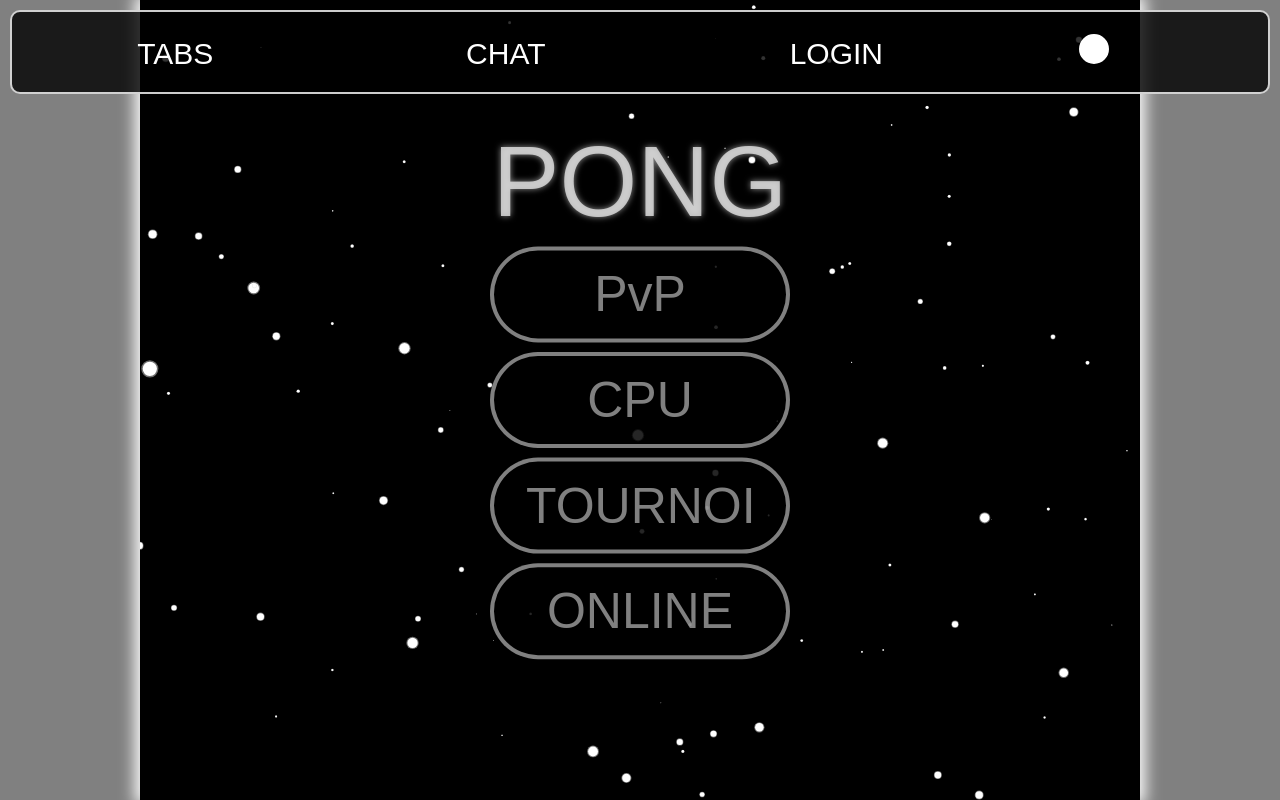
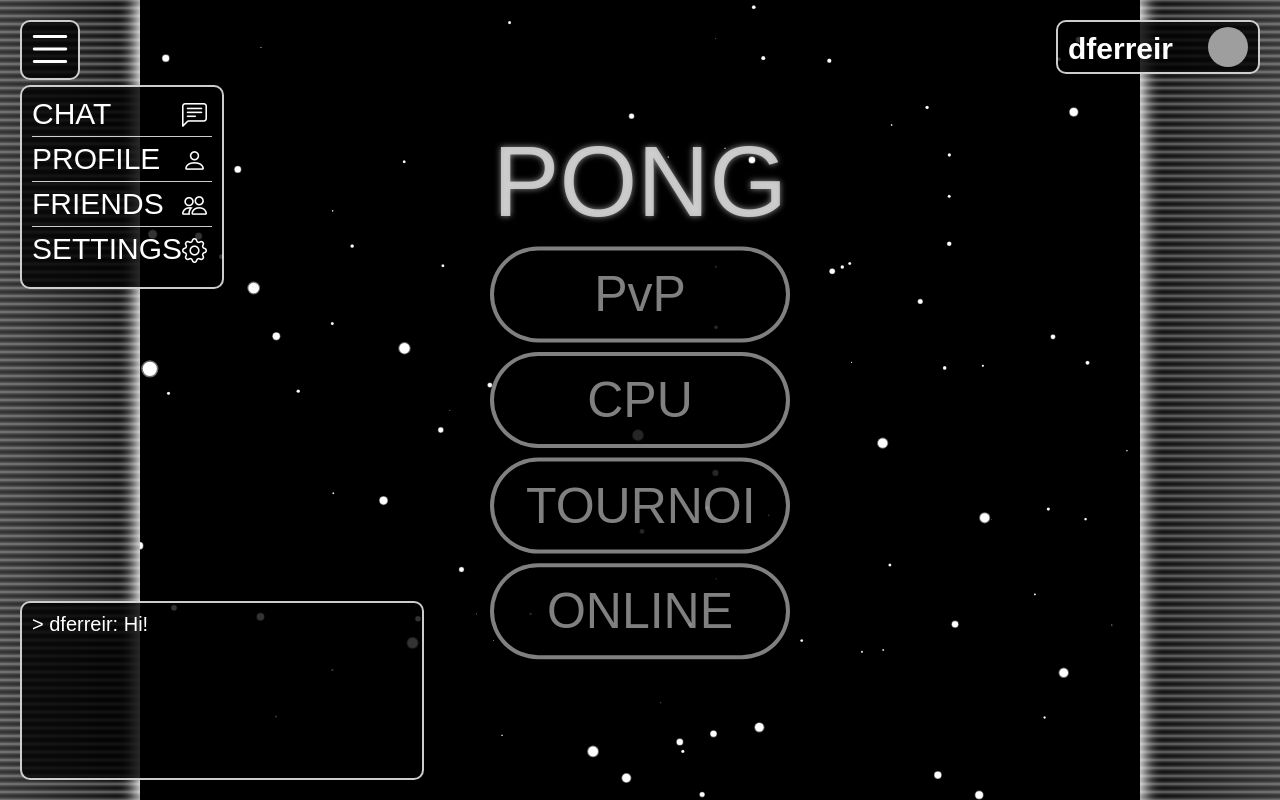
Before and after one commit to ritberg/ft_transcendence, a Django app: page /index/ in a window 1280 px wide. Run offline with Django 4.2, Linux system fonts and the light colour scheme; grey boxes are pictures that could not be loaded.

Commit message:
Added tabs, simple chat and profile, not controlled by JS yet

```diff
--- a/app/home_page/static/home_page/pong.js
+++ b/app/home_page/static/home_page/pong.js
@@ -55,7 +55,7 @@ async function GameMode(n) {
 	for (i = 0; i < 30; i++)
 	{
 		delta /= 1.05;
-		const opacity = i * 18;
+		const opacity = i * 4; //18
 		document.getElementById("game").style.background = "rgba(" + opacity + ", " + opacity + ", " + opacity + ", 1)";
 		await sleep(20);
 	}
--- a/app/home_page/templates/index.html
+++ b/app/home_page/templates/index.html
@@ -6,48 +6,142 @@
 		<meta name="viewport" content="width=device-width, initial-scale=1.0">
 		<title>(Ping) Pong</title>
 		<link rel="icon" type="image/x-icon" href="./favicon.ico">
+		<link rel="stylesheet" href="https://cdn.jsdelivr.net/npm/bootstrap-icons@1.5.0/font/bootstrap-icons.css">
 	</head>
 	<style>
 body {
-	/* background: radial-gradient(black, white); */
-	background: grey;
+	background: radial-gradient(lightgrey, black, grey);
 }
-	.horizontal-tab {
+	.profile-box {
 		background: rgba(0, 0, 0, .8);
 		position: absolute;
 		border: 2px solid rgba(255, 255, 255, .8);
 		border-radius: 10px;
-		top: 10px;
-		left: 10px;
-		right: 10px;
-		height: 80px;
+		top: 20px;
+		right: 20px;
+		height: 50px;
+		width: 200px;
+		cursor: pointer;
 		z-index: 1;
 	}
-	.horizontal-tab button {
+	.profile-box h6 {
+		position: absolute;
+		font-size: 30px;
+		font-family: "Arial";
+		color: white;
+		margin: 10px 10px;
+		text-align: left;
+	}
+	.profile-box img {
+		position: absolute;
+		height: 80%;
+		width: 40px;
+		overflow: hidden;
+		border-radius: 50%;
+		right: 10px;
+		top: 50%;
+		transform: translateY(-50%);
+	}
+	.chat-box {
+		background: rgba(0, 0, 0, .8);
+		position: absolute;
+		border: 2px solid rgba(255, 255, 255, .8);
+		border-radius: 10px;
+		bottom: 20px;
+		left: 20px;
+		height: 175px;
+		width: 400px;
+		z-index: 1;
+	}
+	.chat-box h6 {
+		position: absolute;
+		font-size: 20px;
+		font-family: "Arial";
+		color: white;
+		margin: 10px 10px;
+		font-weight: normal;
+	}
+	.vertical-tab {
+		background: rgba(0, 0, 0, .8);
+		position: absolute;
+		border: 2px solid rgba(255, 255, 255, .8);
+		border-radius: 10px;
+		top: 85px;
+		left: 20px;
+		height: 200px;
+		width: 200px;
+		z-index: 1;
+	}
+	.vertical-tab button {
 		position: relative;
-		margin: 10px 8%;
-		width: 10%;
-		height: 80%;
+		border: none;
+		border-bottom: 1px solid rgba(255, 255, 255, .8);
+		background: transparent;
+		color: white;
+		left: 50%;
+		transform: translateX(-50%);
 		font-size: 30px;
+		width: 90%;
+		padding: 5px 0px;
+		cursor: pointer;
+		text-align: left;
+	}
+	.vertical-tab i {
+		position: absolute;
+		font-size: 25px;
+		right: 5px;
+		top: 10px;
+	}
+	.vertical-tab button:first-child {
+		margin-top: 5px;
+	}
+	.vertical-tab button:last-child {
+		border-bottom: none;
+	}
+	.vertical-tab button:hover {
+		text-shadow: white 0 0 5px;
+	}
+	.hamburger-icon {
+		background: rgba(0, 0, 0, .8);
+		position: absolute;
+		border: 2px solid rgba(255, 255, 255, .8);
+		border-radius: 10px;
+		top: 20px;
+		left: 20px;
+		height: 60px;
+		width: 60px;
+		z-index: 1;
+		transition: all .1s;
+		cursor: pointer;
+	}
+	.hamburger-icon i {
+		position: absolute;
+		font-size: 50px;
 		font-family: "Arial";
 		color: white;
 		background-color: transparent;
 		border: none;
-		padding: 5px 5px;
-		transition: .1s;
+		top: 0px;
+		left: 3px;
 	}
-	#icon {
-		transform: translate(-50%, -50%);
-		right: 10px;
-		width: 20px;
-		height: 20px;
-		font-size: 100px;
-		background-color: white;
-		border: 10px solid white;
-		border-radius: 100%;
+	.hamburger-icon h6 {
+		display: none;
+		position: relative;
+		font-family: "Arial";
+		font-weight: 300;
+		font-size: 25px;
+		color: white;
+		top: -45px;
+		left: 20px;
 	}
-	.horizontal-tab button:hover {
-		text-shadow: white 0 0 10px;
+	.hamburger-icon:hover {
+		width: 160px;
+	}
+	.hamburger-icon:hover i {
+		text-shadow: white 0 0 5px;
+	}
+	.hamburger-icon:hover h6 {
+		display: block;
 	}
 	.canvas-container {
 		position: fixed;
@@ -198,11 +292,22 @@ body {
 	}
 	</style>
 	<body>
-		<div class="horizontal-tab">
-			<button>TABS</button>
-			<button>CHAT</button>
-			<button>LOGIN</button>
-			<button id="icon"></button>
+		<button class="hamburger-icon">
+			<i class="bi bi-list"></i>
+			<h6>TABS</h6>
+		</button>
+		<div class="vertical-tab">
+			<button>CHAT<i class="bi bi-chat-left-text"></i></button>
+			<button>PROFILE<i class="bi bi-person"></i></button>
+			<button>FRIENDS<i class="bi bi-people"></i></button>
+			<button>SETTINGS<i class="bi bi-gear"></i></button>
+		</div>
+		<div class="chat-box">
+			<h6>> dferreir: Hi!</h6>
+		</div>
+		<div class="profile-box">
+			<h6>dferreir</h6>
+			<img src="https://tinyurl.com/dkxknyfv" alt="A black, brown, and white dog">
 		</div>
 		<div class="canvas-container">
 			<canvas id="game" width="1000" height="800"></canvas>
```
